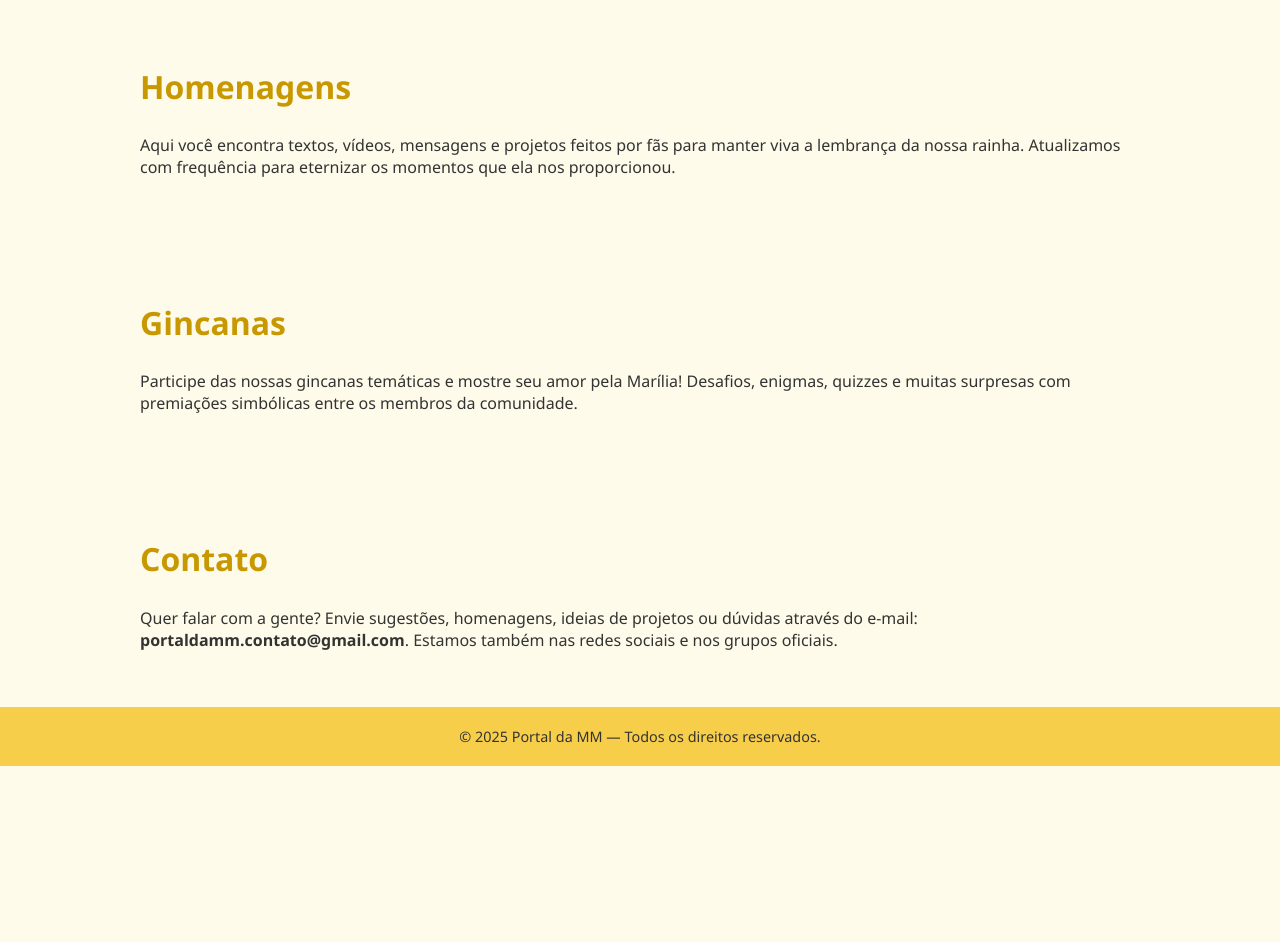
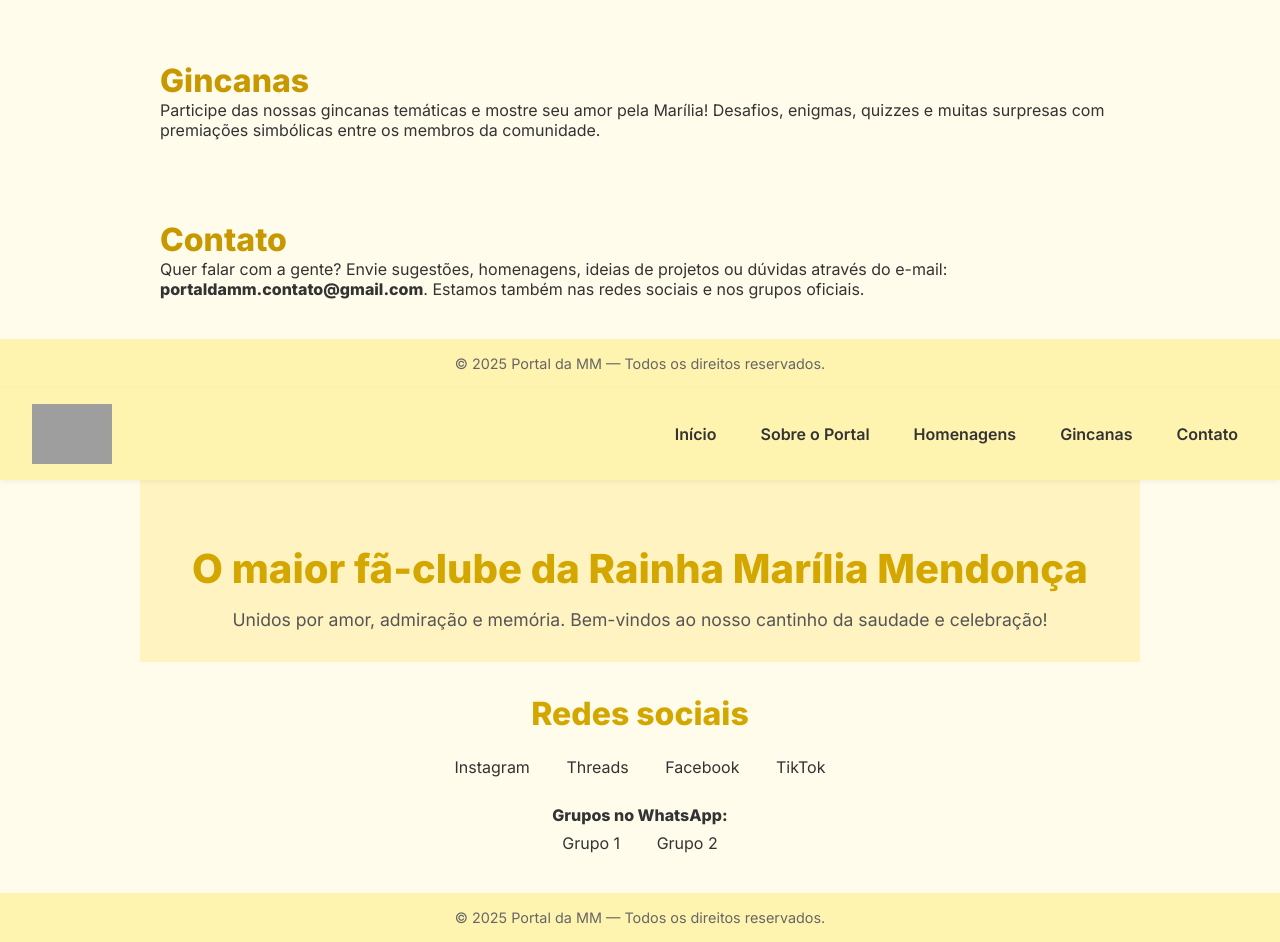
Before and after one commit to leonardo1pn/portaldamm, a plain HTML site: page index.html in a window 1280 px wide. Shown: the part 620-1562 px from the top of the page. Before the commit the page ends 1386 px from the top, so only its background shows below. Drawn offline with Linux system fonts and the light colour scheme; grey boxes are pictures that could not be loaded.

Commit message:
Atualizar o index.html

```diff
--- a/index.html
+++ b/index.html
@@ -103,3 +103,126 @@
   </footer>
 </body>
 </html>
+
+<!DOCTYPE html>
+<html lang="pt-BR">
+<head>
+  <meta charset="UTF-8">
+  <meta name="viewport" content="width=device-width, initial-scale=1.0">
+  <title>Portal da MM</title>
+  <link rel="preconnect" href="https://fonts.googleapis.com">
+  <link href="https://fonts.googleapis.com/css2?family=Inter:wght@400;600;800&display=swap" rel="stylesheet">
+  <style>
+    * {
+      margin: 0;
+      padding: 0;
+      box-sizing: border-box;
+      font-family: 'Inter', sans-serif;
+    }
+    body {
+      background: #fffceb;
+      color: #333;
+    }
+    header {
+      background-color: #fff3b0;
+      padding: 1rem 2rem;
+      display: flex;
+      align-items: center;
+      justify-content: space-between;
+      position: sticky;
+      top: 0;
+      z-index: 100;
+      box-shadow: 0 2px 6px rgba(0,0,0,0.05);
+    }
+    header img.logo {
+      height: 60px;
+    }
+    nav ul {
+      list-style: none;
+      display: flex;
+      gap: 1.5rem;
+    }
+    nav ul li a {
+      text-decoration: none;
+      color: #333;
+      font-weight: 600;
+    }
+    .hero {
+      text-align: center;
+      padding: 4rem 2rem 2rem;
+    }
+    .hero h1 {
+      font-size: 2.5rem;
+      color: #d4a700;
+      margin-bottom: 1rem;
+    }
+    .hero p {
+      font-size: 1.1rem;
+      color: #555;
+    }
+    .social-links {
+      text-align: center;
+      padding: 2rem;
+    }
+    .social-links h2 {
+      margin-bottom: 1rem;
+      color: #d4a700;
+    }
+    .social-links a {
+      display: inline-block;
+      margin: 0.5rem 1rem;
+      text-decoration: none;
+      color: #333;
+      font-weight: 500;
+    }
+    footer {
+      background: #fff3b0;
+      text-align: center;
+      padding: 1rem;
+      font-size: 0.9rem;
+      color: #666;
+    }
+    @media(max-width: 600px) {
+      nav ul {
+        flex-direction: column;
+        align-items: center;
+      }
+    }
+  </style>
+</head>
+<body>
+  <header>
+    <img src="https://drive.google.com/uc?export=view&id=1OPVwAGUSGO8XR4tjghZFgw9az-d9BLrS" alt="Portal da MM Logo" class="logo">
+    <nav>
+      <ul>
+        <li><a href="#">Início</a></li>
+        <li><a href="#">Sobre o Portal</a></li>
+        <li><a href="#">Homenagens</a></li>
+        <li><a href="#">Gincanas</a></li>
+        <li><a href="#">Contato</a></li>
+      </ul>
+    </nav>
+  </header>
+
+  <section class="hero">
+    <h1>O maior fã-clube da Rainha Marília Mendonça</h1>
+    <p>Unidos por amor, admiração e memória. Bem-vindos ao nosso cantinho da saudade e celebração!</p>
+  </section>
+
+  <section class="social-links">
+    <h2>Redes sociais</h2>
+    <a href="https://www.instagram.com/portaldammoficial/" target="_blank">Instagram</a>
+    <a href="https://www.threads.com/@oportaldamm" target="_blank">Threads</a>
+    <a href="https://www.facebook.com/share/19eTEPDE8d/" target="_blank">Facebook</a>
+    <a href="https://www.tiktok.com/@portaldammofc?_t=ZM-8yP3dhlxYV3&_r=1" target="_blank">TikTok</a>
+    <br><br>
+    <strong>Grupos no WhatsApp:</strong><br>
+    <a href="https://chat.whatsapp.com/KUOeNduXpt4AOYIcLmdfVU?mode=ac_t" target="_blank">Grupo 1</a>
+    <a href="https://chat.whatsapp.com/DQYThhcb5aVEyBhY94Nmg9?mode=ac_t" target="_blank">Grupo 2</a>
+  </section>
+
+  <footer>
+    &copy; 2025 Portal da MM — Todos os direitos reservados.
+  </footer>
+</body>
+</html>
```
